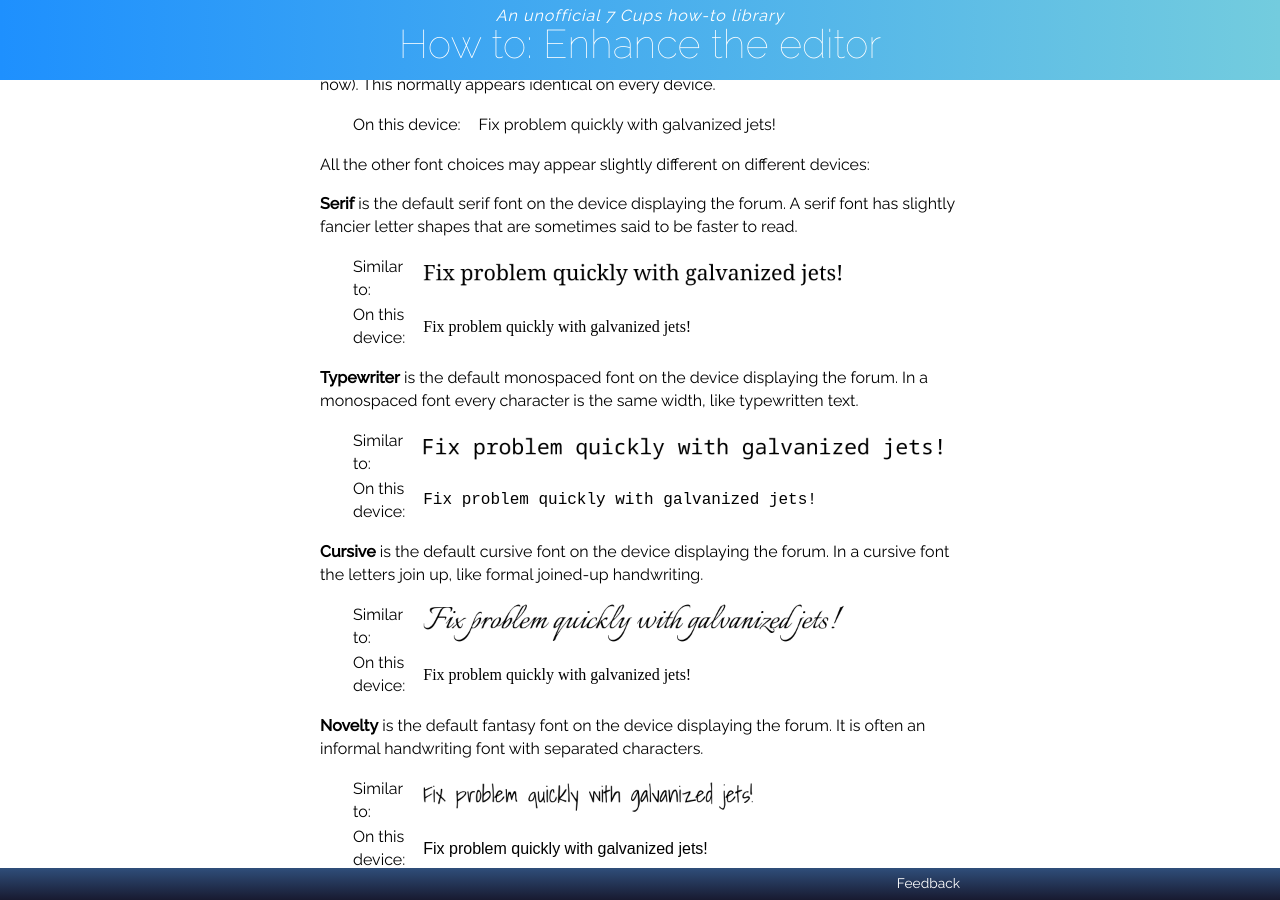
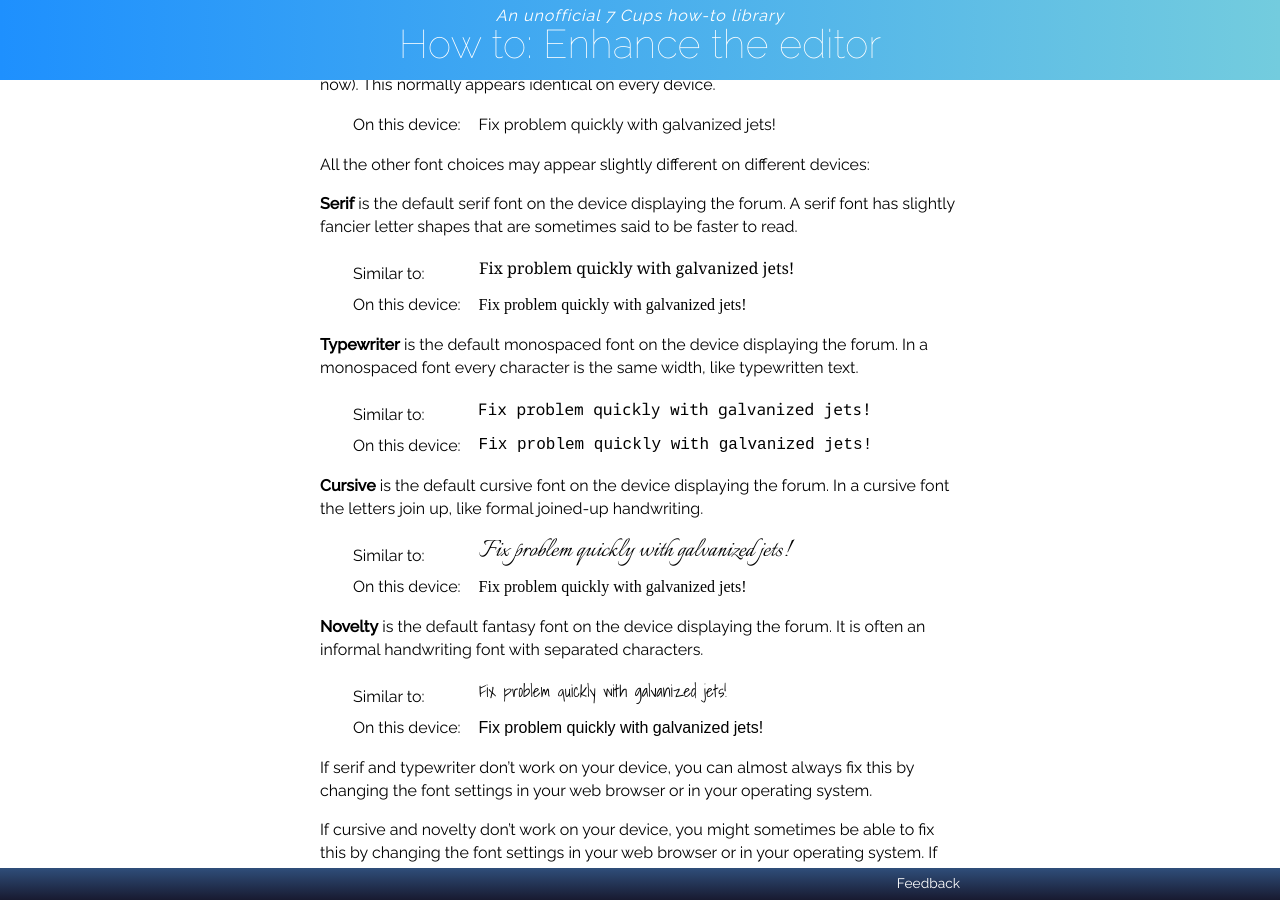
Before and after one commit to RarelyCharlie/rarelycharlie.github.io, a Jekyll site: the page built from _draft/editor.md, in a window 1280 px wide and 900 px high, scrolled down 2303 px. Built offline with Jekyll 4.4.1, drawn with Linux system fonts in a browser that asks for light colours.

Commit message:
img height

```diff
--- a/_draft/editor.md
+++ b/_draft/editor.md
@@ -92,28 +92,28 @@ All the other font choices may appear slightly different on different devices:
 **Serif** is the default serif font on the device displaying the forum. A serif font has slightly fancier letter shapes that are sometimes said to be faster to read.
 
 <table><tbody>
-<tr><td>Similar to:</td><td><img src="/assets/editor-serif.png" height="40"></td></tr>
+<tr><td>Similar to:</td><td><img src="/assets/editor-serif.png" height="30"></td></tr>
 <tr><td>On this device:</td><td style="font-family:serif;">Fix problem quickly with galvanized jets!</td></tr>
 </tbody></table>
 
 **Typewriter** is the default monospaced font on the device displaying the forum. In a monospaced font every character is the same width, like typewritten text.
 
 <table><tbody>
-<tr><td>Similar to:</td><td><img src="/assets/editor-typewriter.png" height="40"></td></tr>
+<tr><td>Similar to:</td><td><img src="/assets/editor-typewriter.png" height="30"></td></tr>
 <tr><td>On this device:</td><td style="font-family:monospace;">Fix problem quickly with galvanized jets!</td></tr>
 </tbody></table>
 
 **Cursive** is the default cursive font on the device displaying the forum. In a cursive font the letters join up, like formal joined-up handwriting.
 
 <table><tbody>
-<tr><td>Similar to:</td><td><img src="/assets/editor-cursive.png" height="40"></td></tr>
+<tr><td>Similar to:</td><td><img src="/assets/editor-cursive.png" height="30"></td></tr>
 <tr><td>On this device:</td><td style="font-family:cursive;">Fix problem quickly with galvanized jets!</td></tr>
 </tbody></table>
 
 **Novelty** is the default fantasy font on the device displaying the forum. It is often an informal handwriting font with separated characters.
 
 <table><tbody>
-<tr><td>Similar to:</td><td><img src="/assets/editor-novelty.png" height="40"></td></tr>
+<tr><td>Similar to:</td><td><img src="/assets/editor-novelty.png" height="30"></td></tr>
 <tr><td>On this device:</td><td style="font-family:fantasy;">Fix problem quickly with galvanized jets!</td></tr>
 </tbody></table>
 
```
